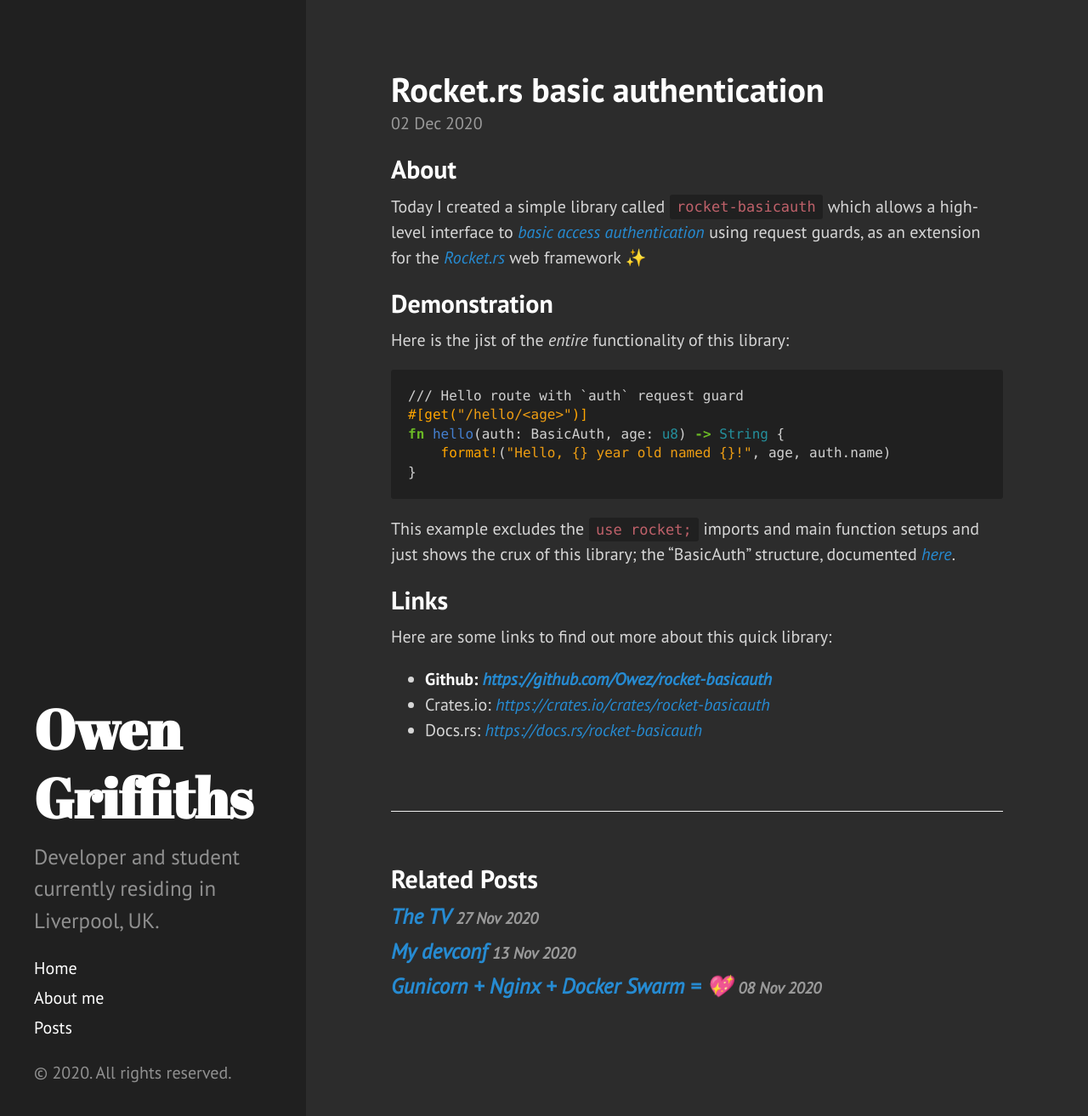
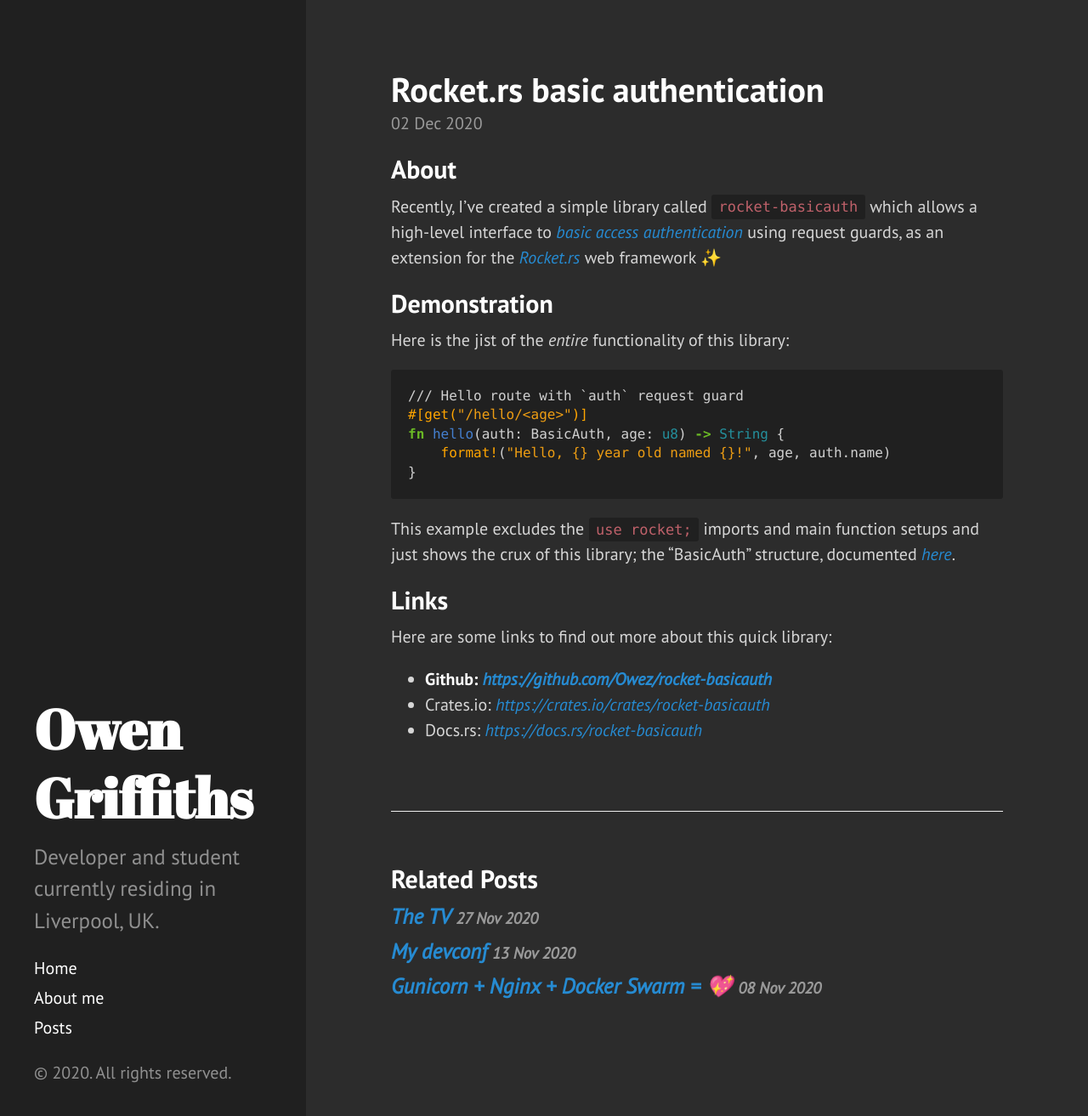
Before and after one commit to Owez/portfolio, a Jekyll site: the page built from _posts/2020-12-02-rocket-basicauth.md, in a window 1280 px wide and 1317 px high. Shown: the top 1313 px of the window at 85% size. Built offline with Jekyll 4.4.1, drawn with Linux system fonts in a browser that asks for light colours.

Commit message:
Updated wording of rocket-basicauth

```diff
--- a/_posts/2020-12-02-rocket-basicauth.md
+++ b/_posts/2020-12-02-rocket-basicauth.md
@@ -6,7 +6,7 @@
 
 ## About
 
-Today I created a simple library called `rocket-basicauth` which allows a high-level interface to [basic access authentication](https://en.wikipedia.org/wiki/Basic_access_authentication) using request guards, as an extension for the [Rocket.rs](https://rocket.rs) web framework ✨
+Recently, I've created a simple library called `rocket-basicauth` which allows a high-level interface to [basic access authentication](https://en.wikipedia.org/wiki/Basic_access_authentication) using request guards, as an extension for the [Rocket.rs](https://rocket.rs) web framework ✨
 
 ## Demonstration
 
```
